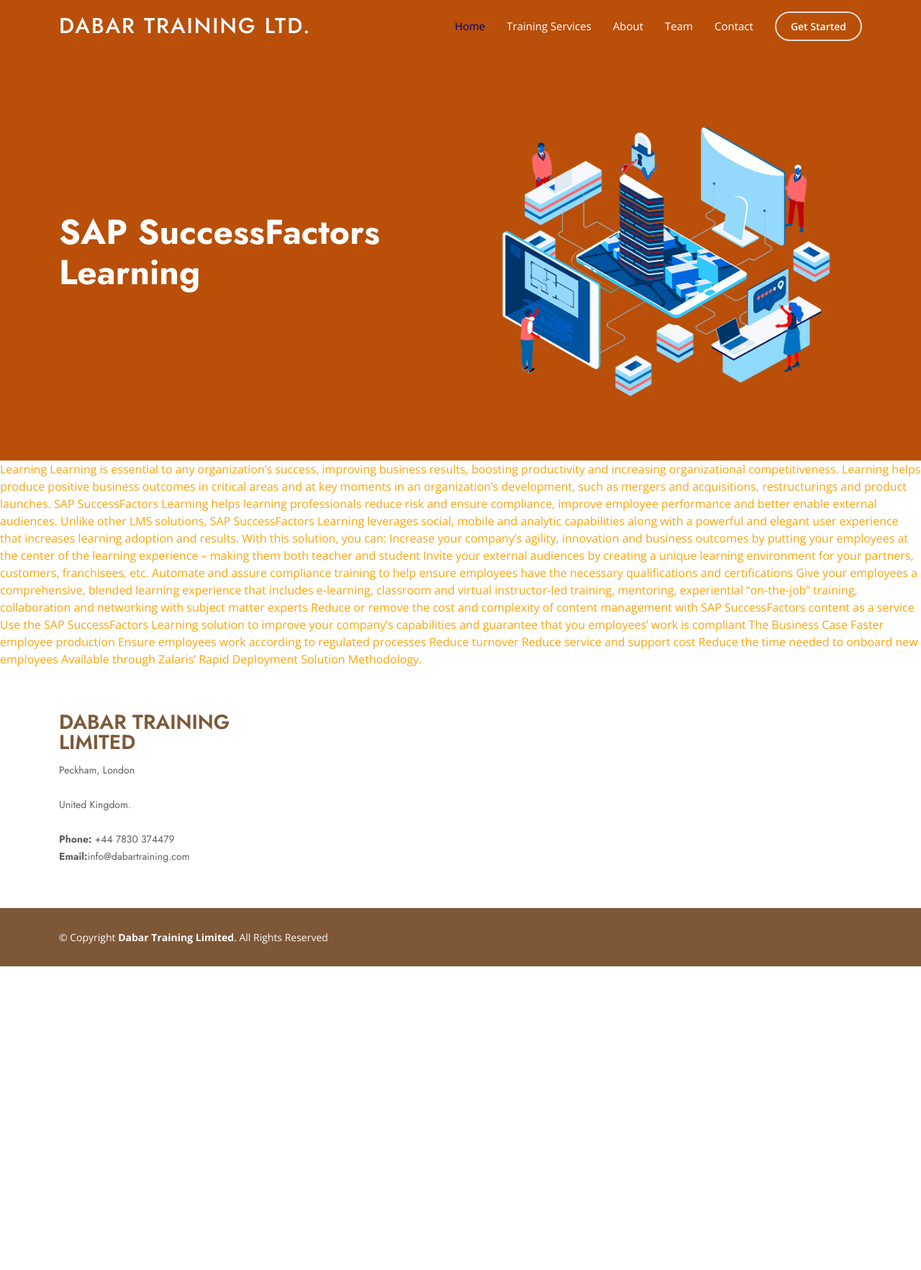
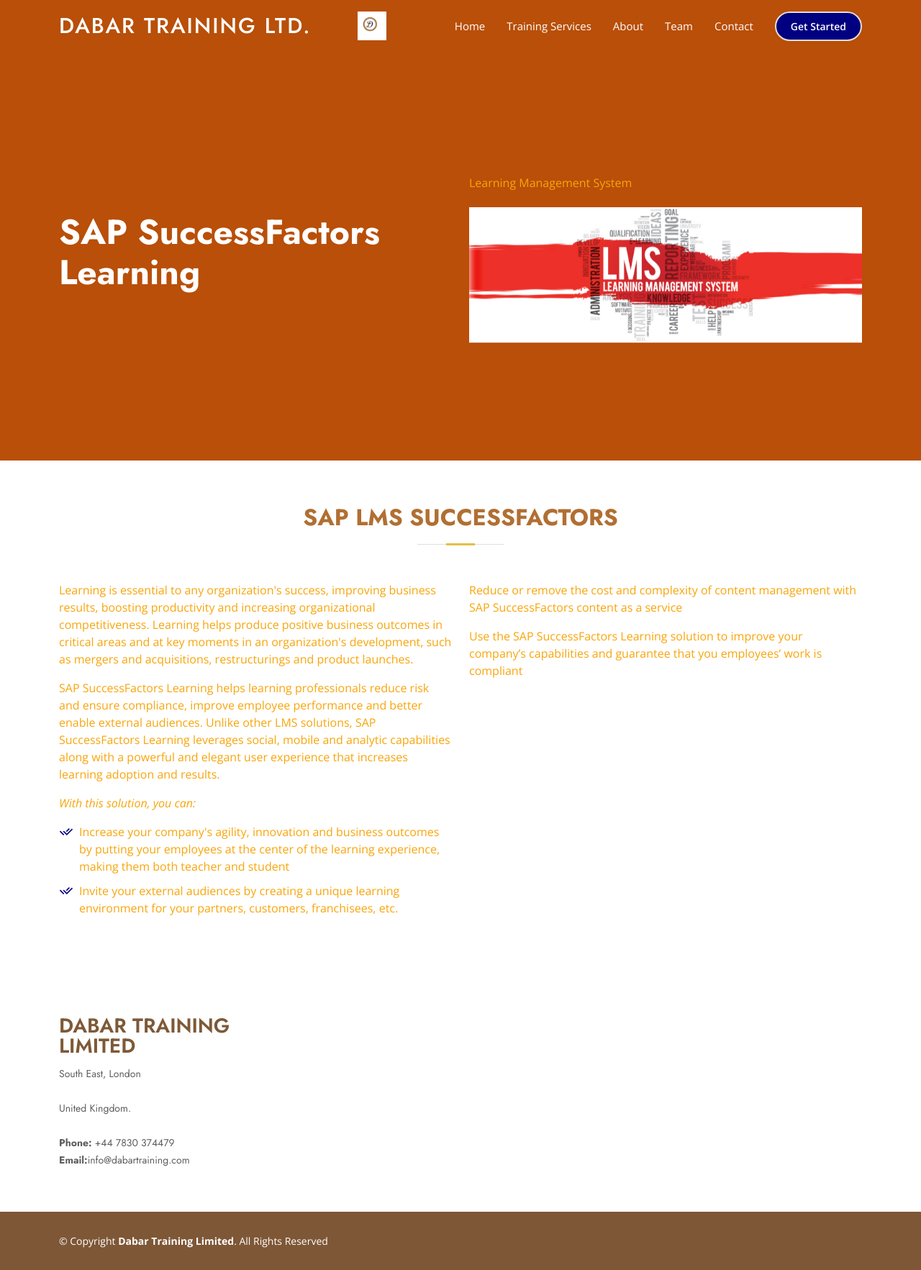
Before and after one commit to ajayidhikrullah/dbtraining, a PHP site: page /z_serv/learning.php in a window 1280 px wide. Shown: the whole page at 72% size. Before the commit the page ends 1343 px from the top, so only its background shows below. Run offline with PHP 8.4, Linux system fonts and the light colour scheme.

Commit message:
fixed the navbar colors and hover colors for button, added the title logo to all pages

```diff
--- a/assets/css/style.css
+++ b/assets/css/style.css
@@ -166,13 +166,14 @@ h1, h2, h3, h4, h5, h6 {
   margin-left: 5px;
 }
 .navbar a:hover, .navbar .active, .navbar .active:focus, .navbar li:hover > a {
-  color: navy;
+  color: #fff;
 }
 .navbar .getstarted, .navbar .getstarted:focus {
   padding: 8px 20px;
   margin-left: 30px;
   border-radius: 50px;
   color: #fff;
+  background-color: navy;
 
   font-size: 14px;
   border: 2px solid #e7ddd4;
@@ -372,6 +373,7 @@ background: rgb(185, 79, 8);
 }
 #hero .btn-get-started:hover {
   background: #23108d;
+  border: 1px solid #fff;
 }
 #hero .btn-watch-video {
   font-size: 16px;
@@ -548,7 +550,7 @@ section {
   left: 0;
   top: 2px;
   font-size: 20px;
-  color: #e46647;
+  color: navy;
   line-height: 1;
 }
 .about .content p:last-child {
@@ -564,14 +566,15 @@ section {
   border-radius: 4px;
   transition: 0.3s;
   line-height: 1;
-  color: #e46c47;
+  color: #fff;
+  background-color: navy;
   -webkit-animation-delay: 0.8s;
   animation-delay: 0.8s;
   margin-top: 6px;
-  border: 2px solid #e4c747;
+  border: 2px solid navy;
 }
 .about .content .btn-learn-more:hover {
-  background: #e46c47;
+  background: rgb(12, 12, 112);
   color: #fff;
   text-decoration: none;
 }
@@ -799,12 +802,13 @@ section {
   border-radius: 50px;
   transition: 0.5s;
   margin: 10px;
+  border: 2px solid navy;
+  color: #fff;
+  background-color: navy;
+}
+.cta .cta-btn:hover {
+  background: rgb(25, 25, 126);
   border: 2px solid #fff;
-  color: #fff;
-}
-.cta .cta-btn:hover {
-  background: #e44747;
-  border: 2px solid #e45947fa;
 }
 @media (max-width: 1024px) {
   .cta {
--- a/footer.php
+++ b/footer.php
@@ -8,7 +8,7 @@
           <div class="col-lg-3 col-md-6 footer-contact">
             <h3>Dabar Training Limited</h3>
             <p>
-              Peckham, London<br>
+              South East, London<br>
               <br>
               United Kingdom.<br><br>
               <strong>Phone:</strong> +44 7830 374479<br>
@@ -62,11 +62,7 @@
         &copy; Copyright <strong><span>Dabar Training Limited</span></strong>. All Rights Reserved
       </div>
       <div class="credits">
-        <!-- All the links in the footer should remain intact. -->
-        <!-- You can delete the links only if you purchased the pro version. -->
-        <!-- Licensing information: https://bootstrapmade.com/license/ -->
-        <!-- Purchase the pro version with working PHP/AJAX contact form: https://bootstrapmade.com/arsha-free-bootstrap-html-template-corporate/ -->
-        <!-- Designed by <a href="https://bootstrapmade.com/">BootstrapMade</a> -->
+        <!--  -->
       </div>
     </div>
   </footer><!-- End Footer -->
--- a/header.php
+++ b/header.php
@@ -10,7 +10,7 @@
   <meta content="" name="keywords">
 
   <!-- Favicons -->
-  <link href="assets/img/fav.png" rel="icon">
+  <link href="assets/img/dabar_logo.png" rel="icon">
   <link href="assets/img/apple-touch-icon.png" rel="apple-touch-icon">
 
   <!-- Google Fonts -->
@@ -40,7 +40,7 @@
 
       <h1 class="logo me-auto"><a href="index.php" >Dabar Training LTD.</a></h1>
       <!-- Uncomment below if you prefer to use an image logo -->
-      <!-- <a href="index.html" class="logo me-auto"><img src="assets/img/logo.png" alt="" class="img-fluid"></a>-->
+      <a href="index.html" class="logo me-auto"><img src="assets/img/dabar_logo.png" alt="" class="img-fluid"></a>
 
 
       <?php
--- a/index.php
+++ b/index.php
@@ -95,7 +95,7 @@
           </div>
           <div class="col-lg-6 pt-4 pt-lg-0">
             <p>
-              Professional IT training Services, located in London, United Kingdom. Our goal is to bring the latest technology available to your doorstep and in achieving your organizational goals and objectives through impacting, engaging, transforming the Human Resources of an Organization. Additionally, ensuring to listen and taking what people are saying and helping them do better in their field.
+              Professional IT training Services, located in South-East London, United Kingdom. Our goal is to bring the latest technology available to your doorstep and in achieving your organizational goals and objectives through impacting, engaging, transforming the Human Resources of an Organization. Additionally, ensuring to listen and taking what people are saying and helping them do better in their field.
             </p>
             <a href="mailto:info@dabartraining.com" class="btn-learn-more">Talk to us</a>
           </div>
--- a/learning.php
+++ b/learning.php
@@ -16,7 +16,8 @@
           </div>
         </div>
         <div class="col-lg-6 order-1 order-lg-2 hero-img" data-aos="zoom-in" data-aos-delay="200">
-          <img src="assets/img/why-us.png" class="img img-fluid animated img-rounded" alt="">
+            <p>Learning Management System</p>
+          <img src="assets/img/lms.jpg" class="img img-fluid animated img-rounded" alt="">
         </div>
       </div>
     </div>
@@ -24,28 +25,41 @@
   </section><!-- End Hero -->
 
 
+    <!-- ======= About Us Section ======= -->
+    <section id="about" class="about">
+      <div class="container" data-aos="fade-up">
 
+        <div class="section-title">
+          <h2>SAP LMS SuccessFactors</h2>
+        </div>
 
-    Learning
-Learning is essential to any organization’s success, improving business results, boosting productivity and increasing organizational competitiveness. Learning helps produce positive business outcomes in critical areas and at key moments in an organization’s development, such as mergers and acquisitions, restructurings and product launches.
-SAP SuccessFactors Learning helps learning professionals reduce risk and ensure compliance, improve employee performance and better enable external audiences.
+        <div class="row content">
+          <div class="col-lg-6">
+            <p>
+                Learning is essential to any organization's success, improving business results, boosting productivity and increasing organizational competitiveness. Learning helps produce positive business outcomes in critical areas and at key moments in an organization's development, such as mergers and acquisitions, restructurings and product launches.</p>
 
-Unlike other LMS solutions, SAP SuccessFactors Learning leverages social, mobile and analytic capabilities along with a powerful and elegant user experience that increases learning adoption and results.
+                <p>SAP SuccessFactors Learning helps learning professionals reduce risk and ensure compliance, improve employee performance and better enable external audiences.
 
-With this solution, you can:
-Increase your company’s agility, innovation and business outcomes by putting your employees at the center of the learning experience – making them both teacher and student
-Invite your external audiences by creating a unique learning environment for your partners, customers, franchisees, etc.
-Automate and assure compliance training to help ensure employees have the necessary qualifications and certifications
-Give your employees a comprehensive, blended learning experience that includes e-learning, classroom and virtual instructor-led training, mentoring, experiential “on-the-job” training, collaboration and networking with subject matter experts
-Reduce or remove the cost and complexity of content management with SAP SuccessFactors content as a service
-Use the SAP SuccessFactors Learning solution to improve your company’s capabilities and guarantee that you employees’ work is compliant
-The Business Case
-Faster employee production
-Ensure employees work according to regulated processes
-Reduce turnover
-Reduce service and support cost
-Reduce the time needed to onboard new employees
-Available through Zalaris’ Rapid Deployment Solution Methodology.
+                Unlike other LMS solutions, SAP SuccessFactors Learning leverages social, mobile and analytic capabilities along with a powerful and elegant user experience that increases learning adoption and results.</p>
+
+                    <p><em>With this solution, you can:</em></p>
+                <ul>
+                    <li><i class="ri-check-double-line"></i>Increase your company's agility, innovation and business outcomes by putting your employees at the center of the learning experience, making them both teacher and student</li>
+                    <li><i class="ri-check-double-line"></i>Invite your external audiences by creating a unique learning environment for your partners, customers, franchisees, etc.</li>
+                </ul>
+            </div>
+
+            <div class="col-lg-6 pt-4 pt-lg-0">
+
+                <P>Reduce or remove the cost and complexity of content management with SAP SuccessFactors content as a service</P>
+                <P>Use the SAP SuccessFactors Learning solution to improve your company’s capabilities and guarantee that you employees’ work is compliant</P>
+
+                        <!-- <a href="mailto:info@dabartraining.com" class="btn-learn-more">Talk to us</a> -->
+          </div>
+        </div>
+
+      </div>
+    </section><!-- End About Us Section -->
 
 
 
```
Also changed, not shown: onboarding.php (added, +72 -0 lines), successfactor.php (+6 -3 lines), assets/img/dabar_logo.png (added), assets/img/lms.jpg (added), assets/img/lms.png (added), assets/img/onboarding.jpg (added).
